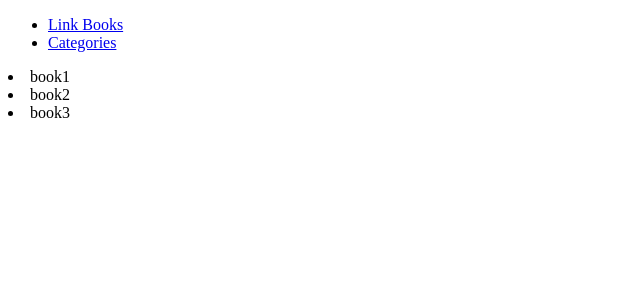
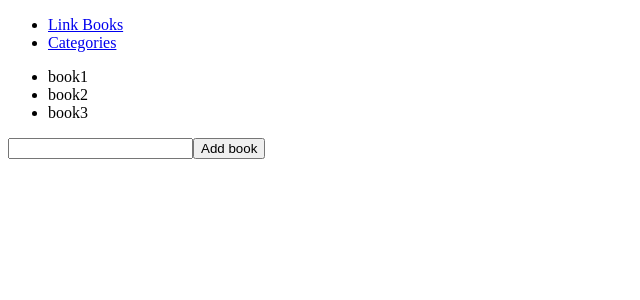
Before and after one commit to andersonlebon/BookStore, a React (Create React App) app: page /books in a window 1280 px wide. Shown: the top 300 px of the page, without its empty margins (0-640 px from the left). Built offline with nearby package versions, Linux system fonts and the light colour scheme.

Commit message:
Add the form for adding a book

```diff
--- a/src/components/books.jsx
+++ b/src/components/books.jsx
@@ -17,9 +17,15 @@ class Books extends Component {
     const { books } = this.state;
     return (
       <section>
-        {books.map((book) => (
-          <Book key={book.id} bookTitle={book.title} />
-        ))}
+        <ul>
+          {books.map((book) => (
+            <Book key={book.id} bookTitle={book.title} />
+          ))}
+        </ul>
+        <form>
+          <input type="text" />
+          <button type="submit">Add book</button>
+        </form>
       </section>
     );
   }
--- a/src/components/categories.jsx
+++ b/src/components/categories.jsx
@@ -7,7 +7,11 @@ class Categories extends Component {
   }
 
   render() {
-    return <h2>Under construction</h2>;
+    return (
+      <section>
+        <h2>Under construction</h2>
+      </section>
+    );
   }
 }
 
```
Also changed, not shown: src/components/common/input.jsx (added).
